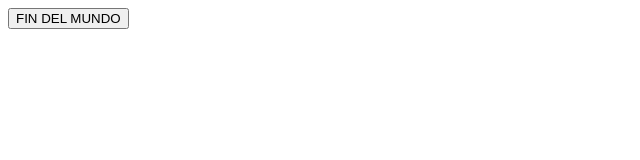
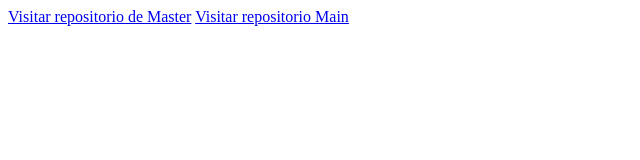
Before and after one commit to PauNavPit/PauNavPit.github.io, a plain HTML site: page index.html in a window 1280 px wide. Shown: the whole page, without its empty margins (0-640 px from the left). Drawn offline with Linux system fonts and the light colour scheme.

Commit message:
Update index.html

```diff
--- a/index.html
+++ b/index.html
@@ -6,6 +6,8 @@
     <title>Web del fin del mundo</title>
 </head>
 <body>
-    <button onClick="alert('¡ADIOS MUNDO CRUEL!')">FIN DEL MUNDO</button>
+    <a href="https://github.com/PauNavPit/repo-animacion/tree/master/" target="_blank">Visitar repositorio de Master</a>
+    <a href="https://github.com/PauNavPit/repo-animacion/tree/main/" target="_blank">Visitar repositorio Main</a>
+
 </body>
 </html>
```
